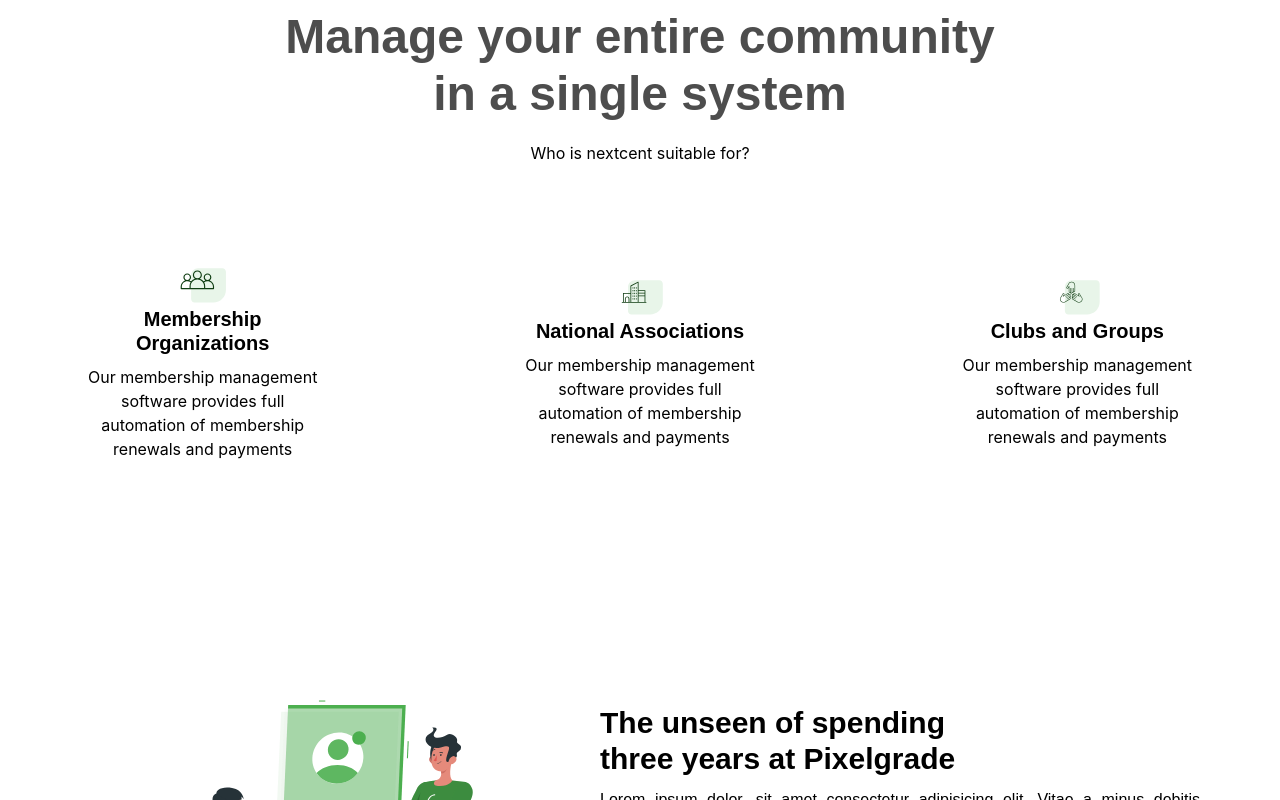
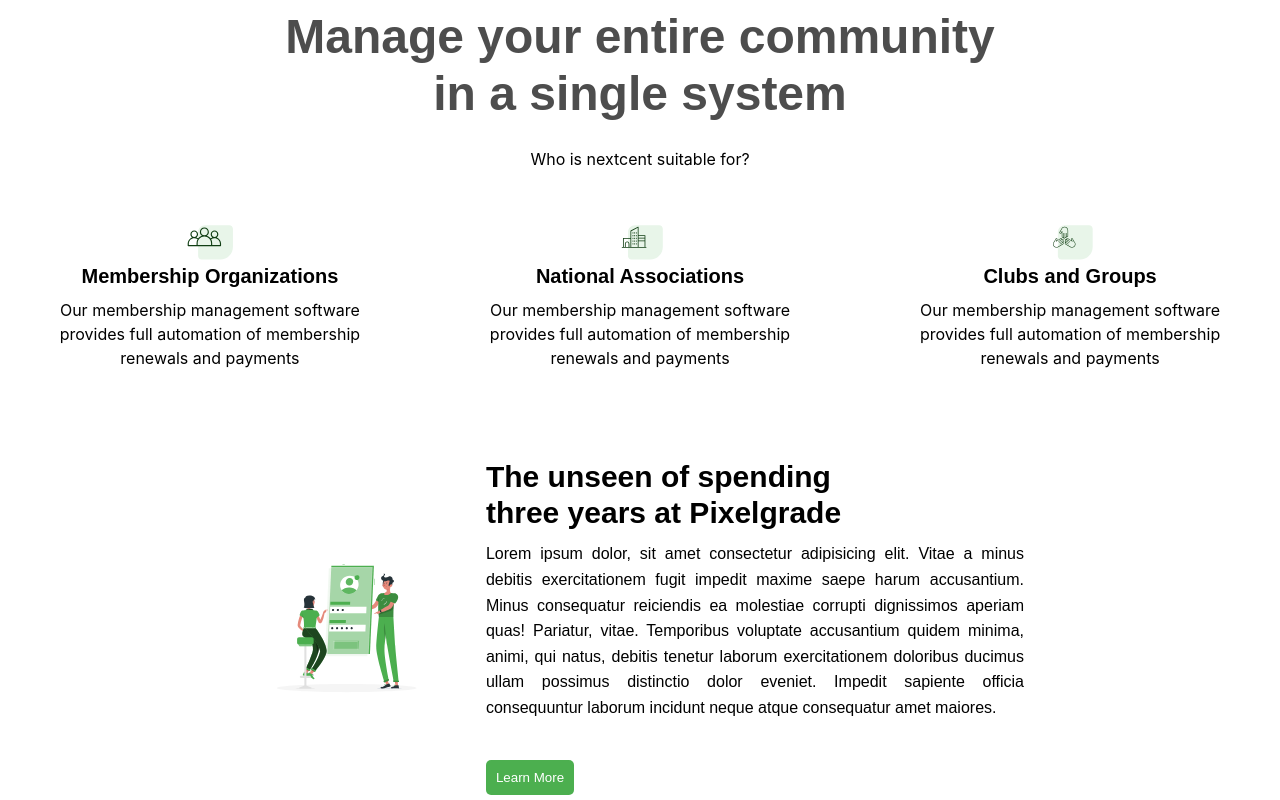
Before and after one commit to PoojanaSuresh-30/nexcent, a React (Create React App) app: page / in a window 1280 px wide. Shown: the part 1220-2020 px from the top of the page. Built offline with nearby package versions, Linux system fonts and the light colour scheme.

Commit message:
Auto Update

```diff
--- a/src/components/Home.css
+++ b/src/components/Home.css
@@ -116,7 +116,7 @@ color: #FFFFFF;
 }
 
 .manage p{
-    padding: 20px;
+    padding: 2%;
 }
 
 .managefeature
@@ -125,8 +125,8 @@ color: #FFFFFF;
     justify-content: space-between;
     align-items: center;
     text-align: center;
-    gap: 12rem;
-    padding: 80px;
+    gap: 5%;
+    padding: 2%;
 }
 
 .managefeature .member h3
@@ -149,18 +149,22 @@ align-items: center;
 .unseen
 {
     display: flex;
-    justify-content: space-between;
+    justify-content: center;
     align-items:center;
-    padding: 80px 80px 10px 80px;
-    gap: 20px;
+    padding: 5% 20% 2% 20%;
+    gap:15%;
 
 }
 
 .unseen img{
-    height: 500px;
-    width: 500px;
+    height:800%;
+    width: 800%;
 }
 
+.unseen1
+{
+margin-left: 12%;
+}
 .unseen h3{
     font-size: 30px;
     font-family: Arial, Helvetica, sans-serif;
--- a/src/components/Home.jsx
+++ b/src/components/Home.jsx
@@ -110,7 +110,7 @@ function Home()
                     <img src={Rafiki} alt="unseenimage" />
                 </div>
 
-                <div>
+                <div className="unseen1">
                     <h3>The unseen of spending three years at Pixelgrade</h3>
                     <p>Lorem ipsum dolor, sit amet consectetur adipisicing elit. Vitae a minus debitis exercitationem fugit impedit maxime saepe harum accusantium. Minus consequatur reiciendis ea molestiae corrupti dignissimos aperiam quas! Pariatur, vitae.
                     Temporibus voluptate accusantium quidem minima, animi, qui natus, debitis tenetur laborum exercitationem doloribus ducimus ullam possimus distinctio dolor eveniet. Impedit sapiente officia consequuntur laborum incidunt neque atque consequatur amet maiores.</p>
```
